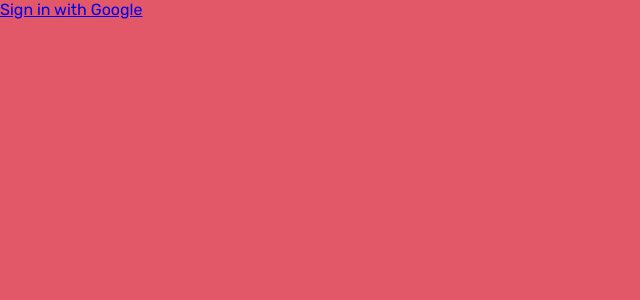
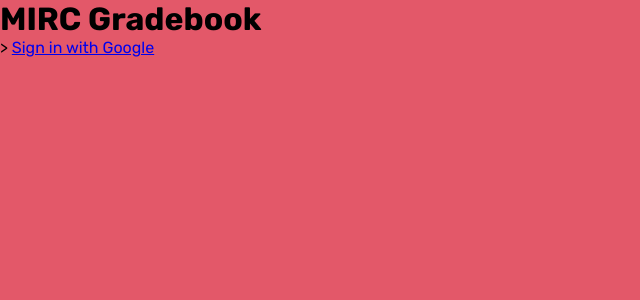
Before and after one commit to satish-reddy-tamu/MIRC-Gradebook, a Django app: page / in a window 1280 px wide. Shown: the top 300 px of the page, without its empty margins (0-640 px from the left). Run offline with Django 4.2, Linux system fonts and the light colour scheme; some libraries are stand-ins or nearby versions.

Commit message:
index.html updated

```diff
--- a/gradebook_app/templates/index.html
+++ b/gradebook_app/templates/index.html
@@ -6,6 +6,7 @@
   <link rel='stylesheet' href='https://fonts.googleapis.com/css?family=Rubik:400,700'><link rel="stylesheet" href="./style.css">
 </head>
 <body>
+<h1>MIRC Gradebook</h1>>
 {% if user.is_authenticated %}
     <p>Welcome, You are logged in as {{ user.username }}</p>
     <div class="action">
```
